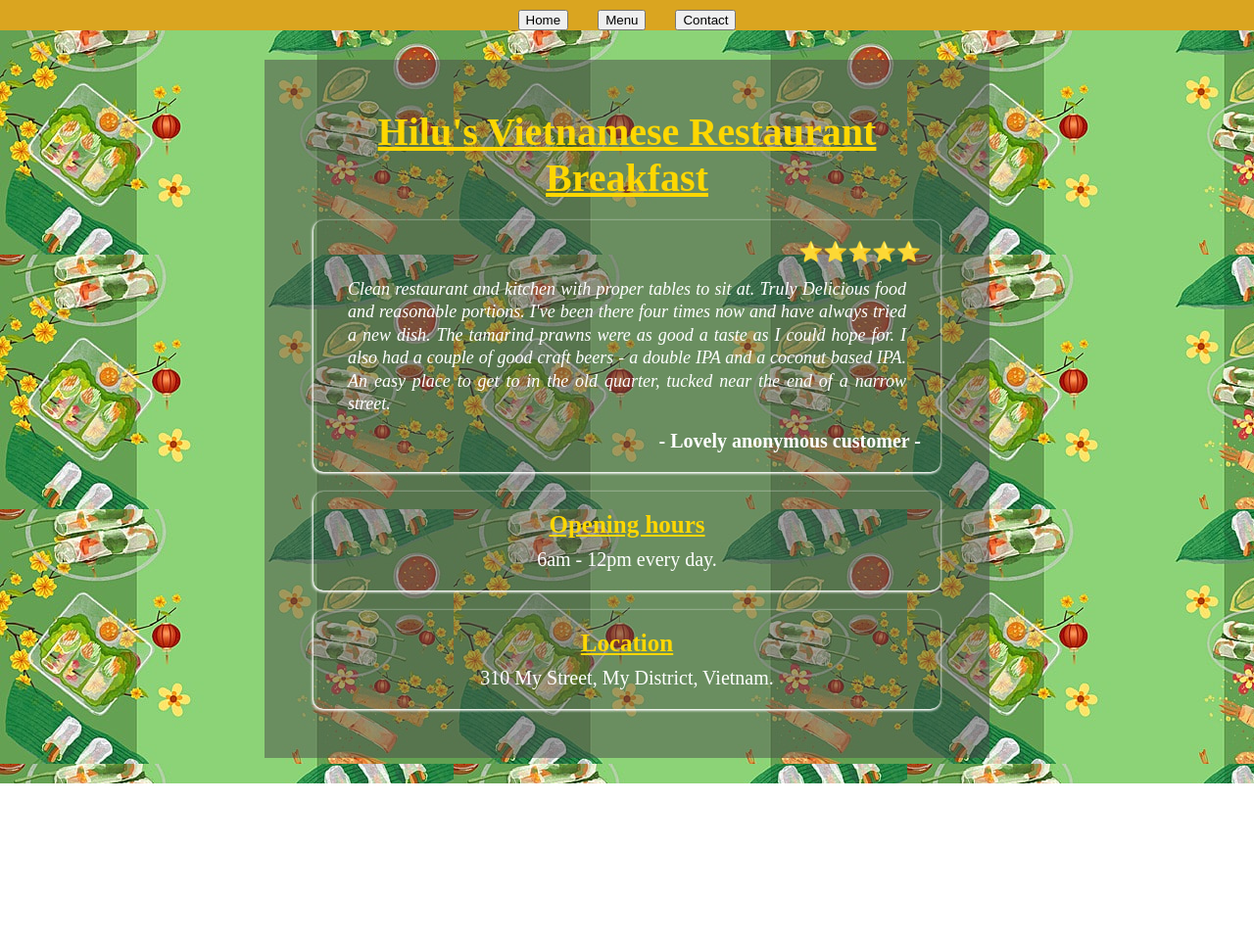
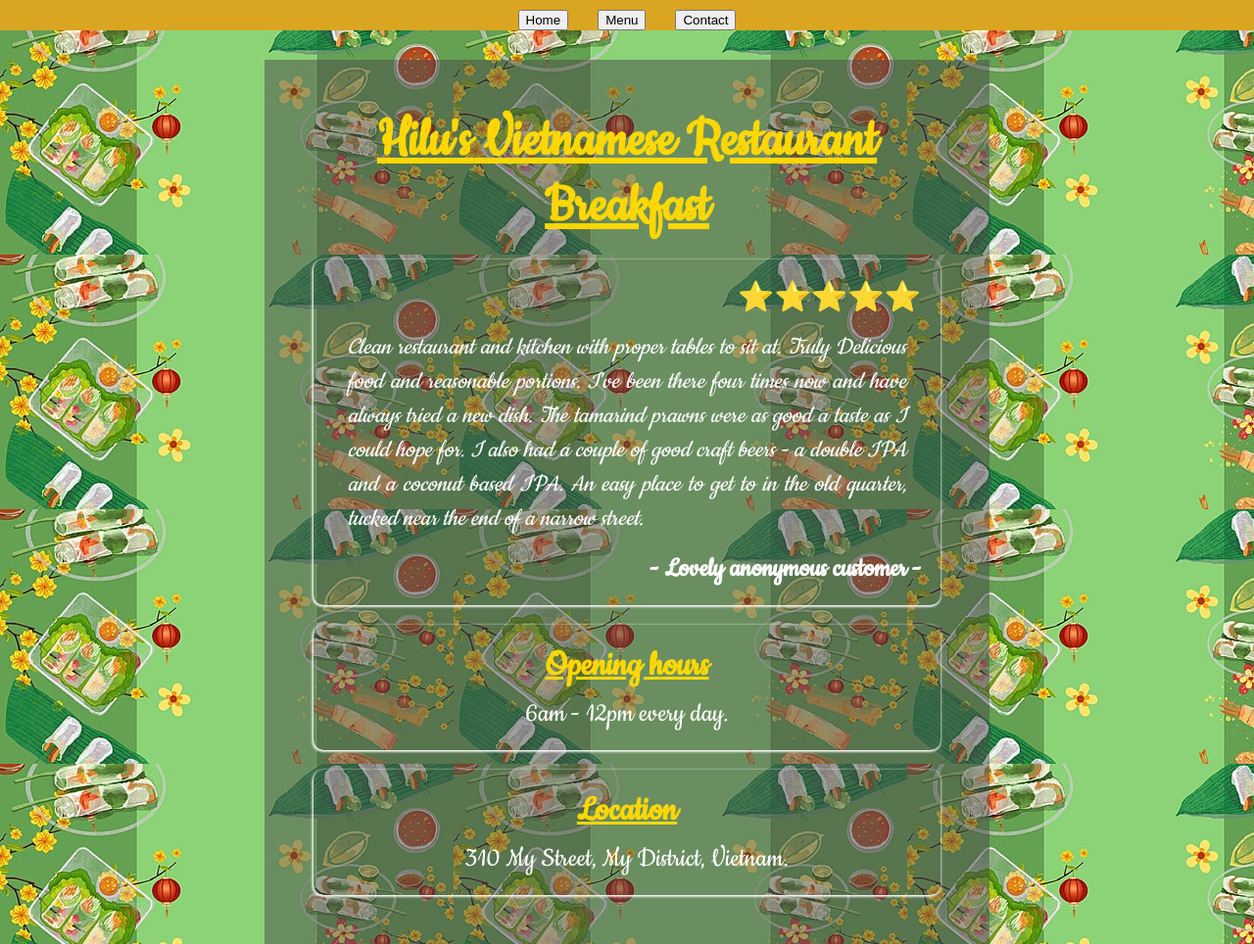
Before and after one commit to hilu03/Restaurant-Page, a website built with webpack: page src/template.html in a window 1280 px wide. Shown: the whole page at 98% size. Before the commit the page ends 800 px from the top, so only its background shows below. Built offline with nearby package versions, Linux system fonts and the light colour scheme.

Commit message:
Change font family

```diff
--- a/src/styles.css
+++ b/src/styles.css
@@ -1,8 +1,21 @@
+@font-face {
+  font-family: "Cookie";
+  src:
+    url(./fonts/cookie-regular-webfont.woff) format("woff"),
+    url(./fonts/cookie-regular-webfont.woff2) format("woff2");
+  font-weight: normal;
+  font-style: normal;
+}
+
+html {
+  font-size: 30px;
+}
+
 body {
   margin: 0;
-  background-image: url(background.jpg);
-  font-size: 20px;
+  background-image: url(./images/background.jpg);
   color: white;
+  font-family: "Cookie", sans-serif;
 }
 
 header {
@@ -57,7 +70,7 @@ h1 {
 .review {
   font-style: italic;
   text-align: justify;
-  font-size: 18px;
+  font-size: 0.9rem;
   line-height: 1.3;
   padding: 15px;
 }
@@ -79,7 +92,7 @@ h1 {
 .hours-title,
 .location-title {
   font-weight: bold;
-  font-size: 25px;
+  font-size: 1.3rem;
   color: gold;
   text-decoration: underline;
 }
@@ -128,10 +141,9 @@ h2 {
   font-style: italic;
   text-align: justify;
   line-height: 1.2;
-  font-size: 19px;
+  font-size: 0.8rem;
 }
 
 .price {
   font-weight: bold;
-  font-size: 21px;
 }
--- a/webpack.config.js
+++ b/webpack.config.js
@@ -28,6 +28,10 @@ module.exports = {
         test: /\.(png|svg|jpg|jpeg|gif)$/i,
         type: "asset/resource",
       },
+      {
+        test: /\.(woff|woff2|eot|ttf|otf)$/i,
+        type: 'asset/resource',
+      },
     ],
   },
 };
```
Also changed, not shown: src/menu.js (+5 -5 lines), src/fonts/cookie-regular-webfont.woff (added), src/fonts/cookie-regular-webfont.woff2 (added), src/images/background.jpg (renamed from src/background.jpg), src/images/banh-mi.jpg (renamed from src/banh-mi.jpg), src/images/egg-coffee.jpg (renamed from src/egg-coffee.jpg), src/images/iced-milk-coffee.jpg (renamed from src/iced-milk-coffee.jpg), src/images/pho.jpeg (renamed from src/pho.jpeg), 2 other files.
